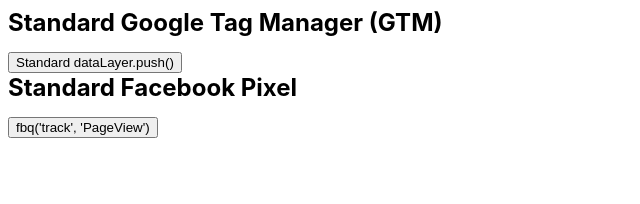
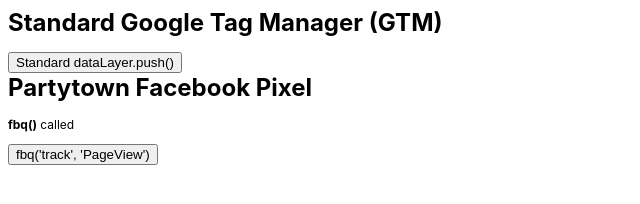
Before and after one commit to ryfazrin/pt-first, a plain HTML site: page index.html in a window 1280 px wide. Both pictures are taken after a click on the button "fbq('track', 'PageView')". Shown: the whole page, without its empty margins (0-640 px from the left). Drawn offline with Linux system fonts and the light colour scheme.

Commit message:
updated: fb pixel to partytown

```diff
--- a/index.html
+++ b/index.html
@@ -5,7 +5,28 @@
     <meta name="viewport" content="width=device-width, initial-scale=1" />
     <meta name="description" content="Partytown Test Page" />
 
-    <title>Standard GTM & fb pixel</title>
+    <title>Standard GTM & partytown fb pixel</title>
+    <script>
+      partytown = {
+        resolveUrl(url, location) {
+          if (url.hostname.includes('connect.facebook.net')) {
+            const proxyUrl = new URL('https://cdn.builder.io/api/v1/proxy-api');
+            proxyUrl.searchParams.append('url', url);
+            return proxyUrl;
+          }
+        },
+        forward: ['fbq'],
+        logCalls: true,
+        logGetters: true,
+        logSetters: true,
+        logImageRequests: true,
+        logMainAccess: true,
+        logSendBeaconRequests: true,
+        logStackTraces: false,
+        logScriptExecution: true,
+      };
+    </script>
+    <script src="~partytown/debug/partytown.js"></script>
 
     <!-- Google Tag Manager -->
     <script>
@@ -84,12 +105,18 @@
       }
     </script>
 
-    <h1>Standard Facebook Pixel</h1>
+    <h1>Partytown Facebook Pixel</h1>
 
-    <button onclick="sendEvent()">fbq('track', 'PageView')</button>
+    <p>
+      <strong>fbq()</strong>
+      <span id="testFbq"></span>
+    </p>
+
+    <button onclick="sendEvent()" id="buttonSendEvent">fbq('track', 'PageView')</button>
     <script>
       function sendEvent() {
         fbq('track', 'PageView');
+        document.getElementById('testFbq').textContent = 'called';
       }
     </script>
 
```
